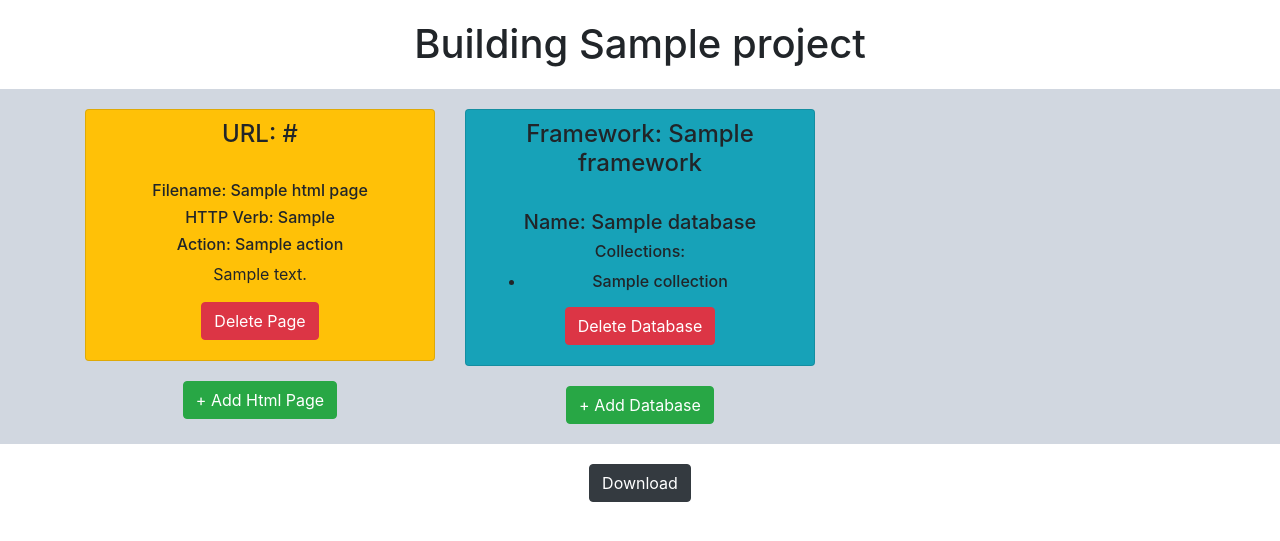
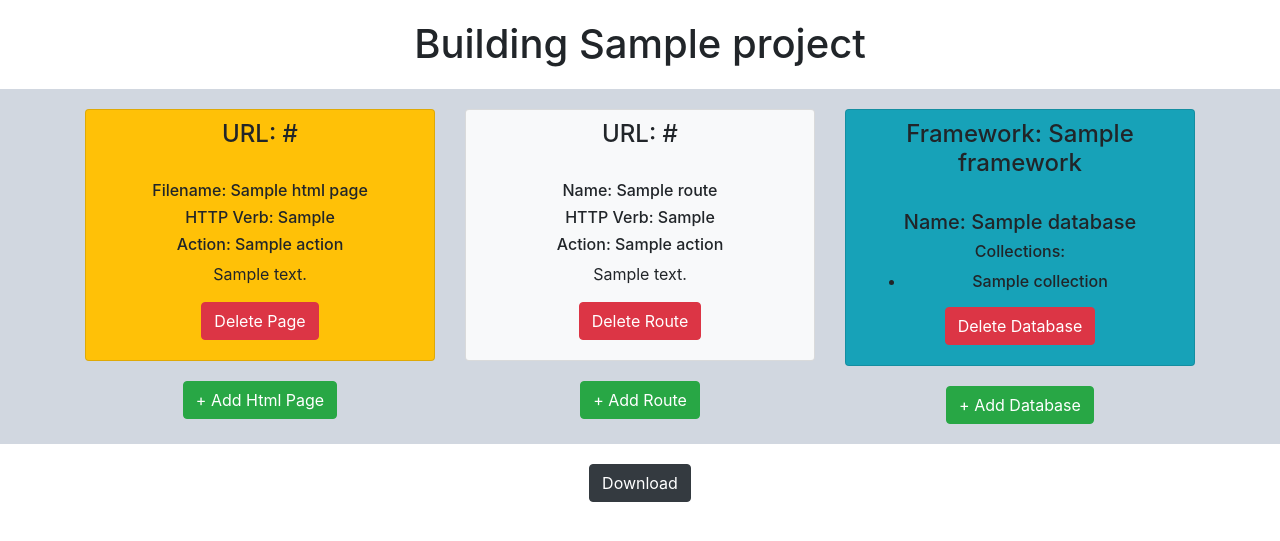
Before and after one commit to APNovichkov/BuildABackend, a Flask app: template templates/builder.html in a window 1280 px wide. Shown: the part 56-597 px from the top of the page. Run offline with Flask 2, Linux system fonts and the light colour scheme; the template is opened without the code that fills it: most values are stand-ins (such as "Sample title", 1, 10 or a date in 2020); some libraries are stand-ins or nearby versions.

Commit message:
[addition] Added route resource and corresponding UI and download elements

```diff
--- a/app.py
+++ b/app.py
@@ -2,6 +2,7 @@ from flask import Flask, render_template, request, redirect, url_for
 from pymongo import MongoClient
 from bson.objectid import ObjectId
 from web_services import DataProvider
+from datetime import datetime
 
 app = Flask(__name__)
 
@@ -11,8 +12,9 @@ dp = DataProvider()
 
 # collections
 html_pages = db['html_pages']
+routes = db['routes']
+databases = db['databases']
 projects = db['projects']
-databases = db['databases']
 
 
 @app.route("/")
@@ -27,9 +29,11 @@ def show_builder(project_id):
         "builder.html",
         html_pages=html_pages.find({'project_id': project_id}),
         databases=databases.find({'project_id': project_id}),
+        routes=routes.find({'project_id': project_id}),
         project=projects.find_one({'_id': ObjectId(project_id)}),
         num_html_pages=html_pages.find({'project_id': project_id}).count(),
-        num_databases=databases.find({'project_id': project_id}).count())
+        num_databases=databases.find({'project_id': project_id}).count(),
+        num_routes=routes.find({'project_id': project_id}).count())
 
 @app.route("/choose-project")
 def show_choose_project_page():
@@ -58,7 +62,12 @@ def show_new_project_page():
 def create_new_project():
     """Create NEW PROJECT."""
 
-    project = {'name': request.form.get("project-name")}
+    project = {
+        'name': request.form.get("project-name"),
+        'time_created': datetime.now().strftime("%c"),
+        'last_modified': datetime.now().strftime("%c")
+    }
+
     project_id = projects.insert_one(project).inserted_id
 
     return redirect(url_for("show_builder", project_id=project_id))
@@ -119,6 +128,34 @@ def remove_database(database_id):
     return redirect(url_for("show_builder", project_id=project_id))
 
 
+# CRUD for ROUTES
+@app.route("/builder/add-route", methods=['POST'])
+def add_route():
+    """Add new route to builder."""
+
+    route = {
+        'project_id': request.form.get('project-id'),
+        'url': request.form.get('url'),
+        'name': request.form.get('name'),
+        'http_verb': request.form.get("http-verb"),
+        'action': request.form.get("action"),
+        'description': request.form.get("description")
+    }
+
+    routes.insert_one(route)
+
+    return redirect(url_for("show_builder", project_id=route['project_id']))
+
+@app.route("/builder/delete_route/<route_id>")
+def remove_route(route_id):
+
+    project_id = routes.find_one({'_id': ObjectId(route_id)})['project_id']
+
+    routes.delete_one({'_id': ObjectId(route_id)})
+
+    return redirect(url_for("show_builder", project_id=project_id))
+
+
 @app.route("/builder/download/<project_id>")
 def download_project(project_id):
     """Uses the DataProvider to call the download method giving it the project_id"""
--- a/static/css/main.css
+++ b/static/css/main.css
@@ -11,12 +11,21 @@
     padding-top: 20px;
 }
 
+.route-snippet{
+    padding-top: 20px;
+}
+
 .add-html-button{
     padding-top: 20px;
     padding-bottom: 20px;
 }
 
 .add-database-button{
+    padding-top: 20px;
+    padding-bottom: 20px;
+}
+
+.add-route-button{
     padding-top: 20px;
     padding-bottom: 20px;
 }
--- a/templates/builder.html
+++ b/templates/builder.html
@@ -43,6 +43,37 @@
                     {% include "partials/new_html_modal.html" %}
                 </div>
             </div>
+
+            <!-- Routes -->
+            <div class="col-md-4" style="text-align: center">
+                <div class="routes">
+                    <!-- Show all current routes -->
+                    {% for route in routes %}
+                        <div class="route-snippet">
+                            {% include "partials/route_snippet.html" %}
+                        </div>
+                    {% endfor %}
+
+                    <!-- Show if no routes present -->
+                    {% if num_routes == 0 %}
+                        <div style="padding-top:15px">
+                            <span class="badge badge-secondary">No Routes yet!</span>
+                        </div>
+                    {% endif %}
+
+                    <!-- Button to open the Add Database Modal -->
+                    <div class="add-route-button">
+                        <button type="button" class="btn btn-success" data-toggle="modal" data-target="#add-route">
+                            + Add Route
+                        </button>
+                    </div>
+
+                    {% include "partials/new_route_modal.html" %}
+
+
+                </div>
+            </div>
+
             <!-- Databases -->
             <div class="col-md-4" style="text-align: center">
                 <div class="databases">
@@ -62,7 +93,7 @@
 
                     <!-- Button to open the Add Database Modal -->
                     <div class="add-database-button">
-                        <button type="button" class="btn btn-success" data-toggle="modal" data-target="#add-database-page">
+                        <button type="button" class="btn btn-success" data-toggle="modal" data-target="#add-database">
                             + Add Database
                         </button>
                     </div>
@@ -71,9 +102,6 @@
 
                 </div>
             </div>
-
-
-            <div class="col-md-4"></div>
         </div>
     </div>
 </div>
--- a/templates/partials/new_database_modal.html
+++ b/templates/partials/new_database_modal.html
@@ -1,5 +1,5 @@
 <!-- The Modal -->
-<div class="modal fade" id="add-database-page">
+<div class="modal fade" id="add-database">
     <div class="modal-dialog">
         <form action="/builder/add-database" method="POST">
             <div class="modal-content">
--- /dev/null
+++ b/templates/partials/new_route_modal.html
@@ -0,0 +1,41 @@
+<!-- The Modal -->
+<div class="modal fade" id="add-route">
+    <div class="modal-dialog">
+        <form action="/builder/add-route" method="POST">
+            <div class="modal-content">
+                <div class="modal-header">
+                    <h4 class="modal-title">Add new route</h4>
+                    <button type="button" class="close" data-dismiss="modal">&times;</button>
+                </div>
+
+                <!-- Modal body -->
+                <div class="modal-body">
+                    <fieldset>
+                        <input type="hidden" name="project-id" value={{ project._id }}>
+
+                        <div class="form-group">
+                            <input class='form-control' id='route-url' type='text' name='url' placeholder='Route Url'/>
+                        </div>
+                        <div class="form-group">
+                            <input class='form-control' id='route-name' type='text' name='name' placeholder='Name'/>
+                        </div>
+                        <div class="form-group">
+                            <input class='form-control' id='route-http-verb' type='text' name='http-verb' placeholder='Http Verb (GET/POST/PUT)'/>
+                        </div>
+                        <div class="form-group">
+                            <input class='form-control' id='route-action' type='text' name='action' placeholder='Page Action (index/new/create/delete...)'/>
+                        </div>
+                        <div class="form-group">
+                            <textarea class='form-control' id='route-description' name='description' rows='2' placeholder='What does this route do?'></textarea>
+                        </div>
+                    </fieldset>
+                </div>
+
+                <!-- Modal footer -->
+                <div class="modal-footer justify-content-start">
+                    <button type="submit" class="btn btn-success">Add</button>
+                </div>
+            </div>
+        </form>
+    </div>
+</div>
--- a/templates/partials/project_snippet.html
+++ b/templates/partials/project_snippet.html
@@ -1,8 +1,8 @@
 <div class="card bg-info">
     <div class="card-body text-center">
         <h3 class="card-title">{{ project.name }}</h3>
-        <p class="card-text">Time Created:  {{ project.time_created }}</p>
-        <p class="card-text">Last modified: {{ project.last_modified }}</p>
+        <p class="card-text"><b>Time Created</b><br> {{ project.time_created }}</p>
+        <p class="card-text"><b>Last modified</b><br> {{ project.last_modified }}</p>
         <form action="/builder/{{ project._id }}">
             <button type="submit" class="btn btn-dark">Lets Go!</button>
         </form>
--- /dev/null
+++ b/templates/partials/route_snippet.html
@@ -0,0 +1,13 @@
+<div class="card bg-light" style="padding-top: 10px">
+    <h4 class="card-title">URL: {{ route.url }}</h4>
+    <div class="card-body text-center">
+        <h6 class="card-text">Name: {{ route.name }}</h6>
+        <h6 class="card-text">HTTP Verb: {{ route.http_verb }}</h6>
+        <h6 class="card-text">Action: {{ route.action }}</h6>
+        <p class="card-text">{{ route.description }}</p>
+
+        <form action="/builder/delete_route/{{ route._id }}">
+            <button type="submit" class="btn btn-danger">Delete Route</button>
+        </form>
+    </div>
+  </div>
```
Also changed, not shown: output/app.py (added, +19 -0 lines), output/templates/base.html (added, +12 -0 lines), web_services.py (+32 -3 lines), 1 other file.
